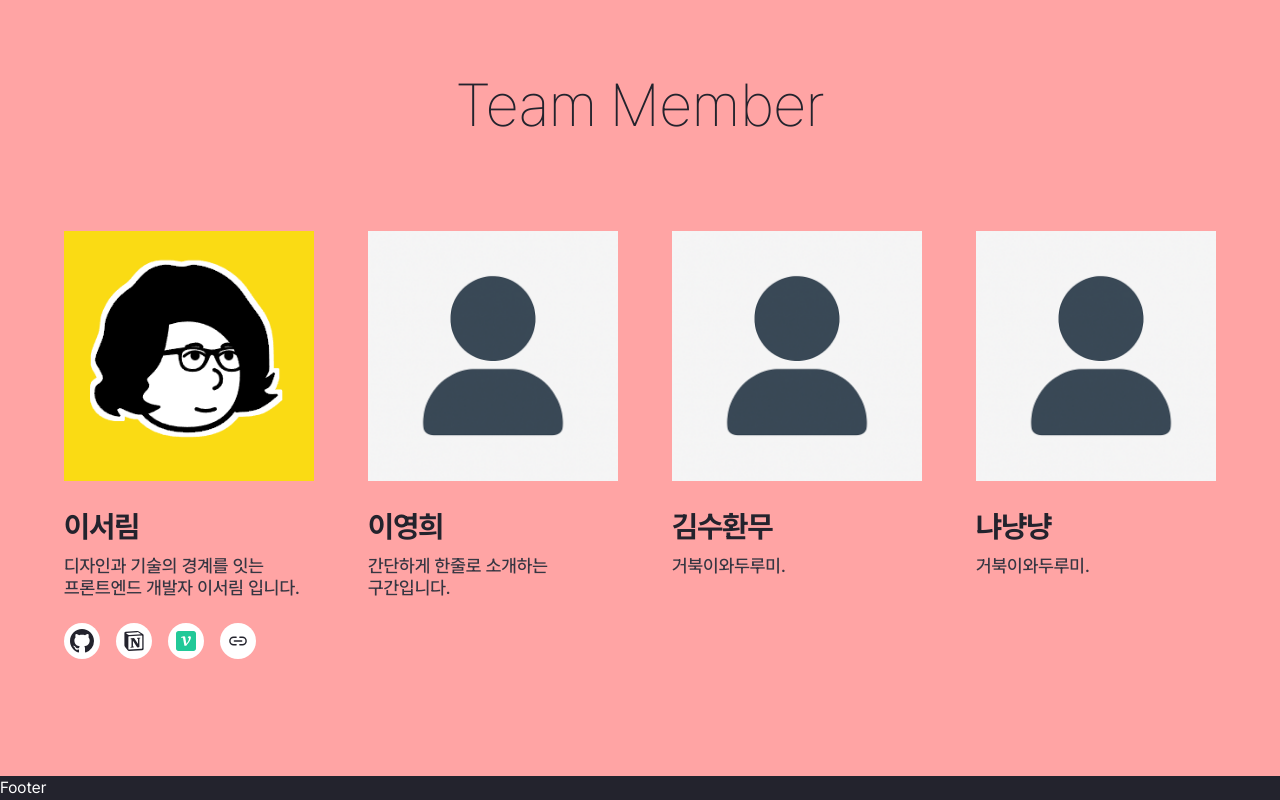
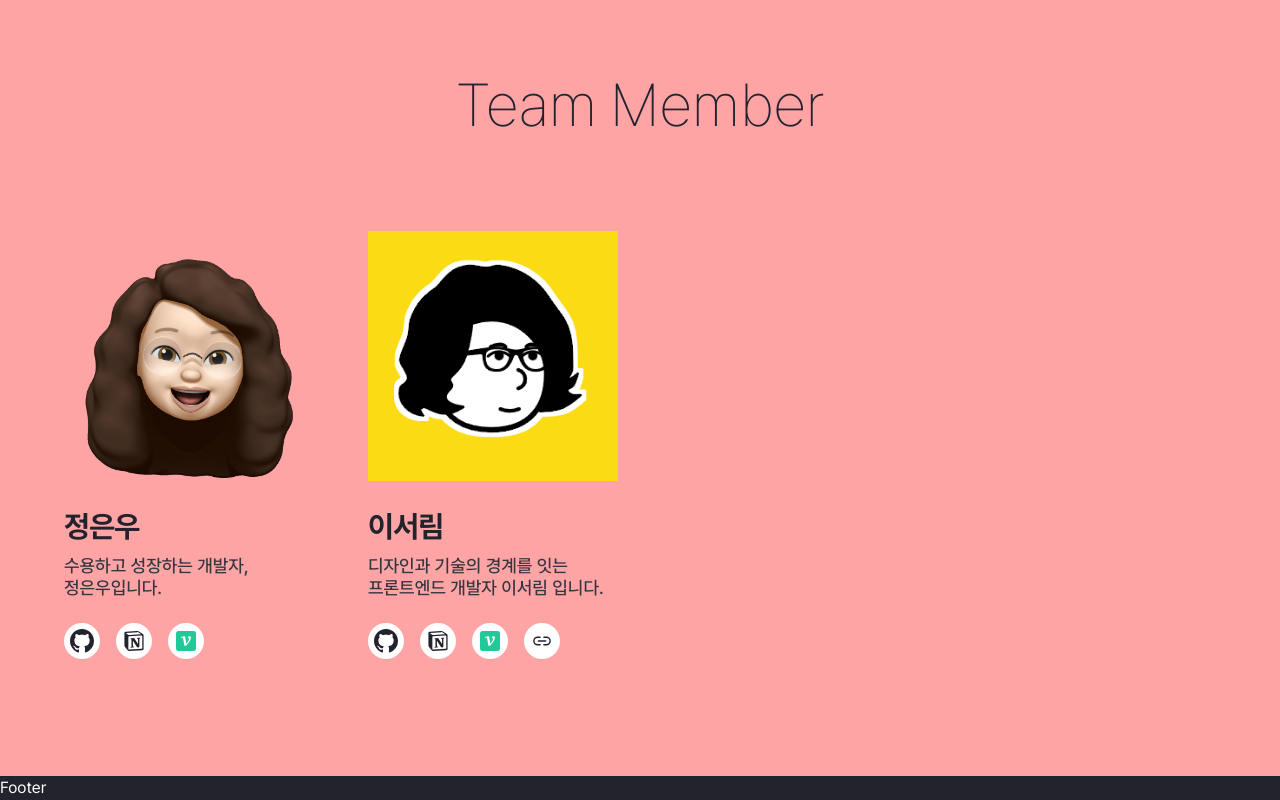
Before and after one commit to T-BluePot/portfolio, a React (Vite) app: page / in a window 1280 px wide. Shown: the part 1680-2480 px from the top of the page. Built offline with nearby package versions, Linux system fonts and the light colour scheme.

Commit message:
design: 정은우 팀 프로필 내용 추가

```diff
--- a/src/constants/teamMembers.ts
+++ b/src/constants/teamMembers.ts
@@ -1,5 +1,6 @@
 import defaultProfile from '@/assets/images/profile/default-profile.png';
 import seoleem from '@/assets/images/profile/lslProfile.png';
+import eunwoo from '@/assets/images/profile/jewProfile.png'
 
 // 팀원 소개 변수
 export const teamMembers = [
@@ -11,25 +12,23 @@ export const teamMembers = [
     notion: true,
     velog: true,
     other1: true,
-    gitUrl: 'https://github.com/Leeseoleem',
+    gitUrl: 'https://github.com/Jung-eunwoo/',
     notionUrl:
       'https://impossible-forest-7b0.notion.site/Hi-I-m-SeoLeem-65d86df62c714dbdab7f995c8567560f',
     velogUrl: 'https://velog.io/@leeseoleem1014',
     url1: 'https://leeseoleem.github.io/leeseoleem-portfolio/',
   },
   {
-    name: '이영희',
-    intro: '간단하게 한줄로 소개하는 구간입니다.',
-    image: defaultProfile,
-  },
-  {
-    name: '김수환무',
-    intro: '거북이와두루미.',
-    image: defaultProfile,
-  },
-  {
-    name: '냐냥냥',
-    intro: '거북이와두루미.',
-    image: defaultProfile,
-  },
+    name: '정은우',
+    intro: '수용하고 성장하는 개발자, 정은우입니다.',
+    image: eunwoo,
+    git: true,
+    notion: true,
+    velog: true,
+    other1: false,
+    gitUrl: 'https://github.com/Leeseoleem',
+    notionUrl:
+      'https://gem-wire-68e.notion.site/Jeong-eunwoo-front-end-developer-aa43e47a00f74969a1c80965540325d8?pvs=4',
+    velogUrl: 'https://velog.io/@jeunwoo',
+  }
 ];
```
Also changed, not shown: src/assets/images/profile/jewProfile.png (added).
